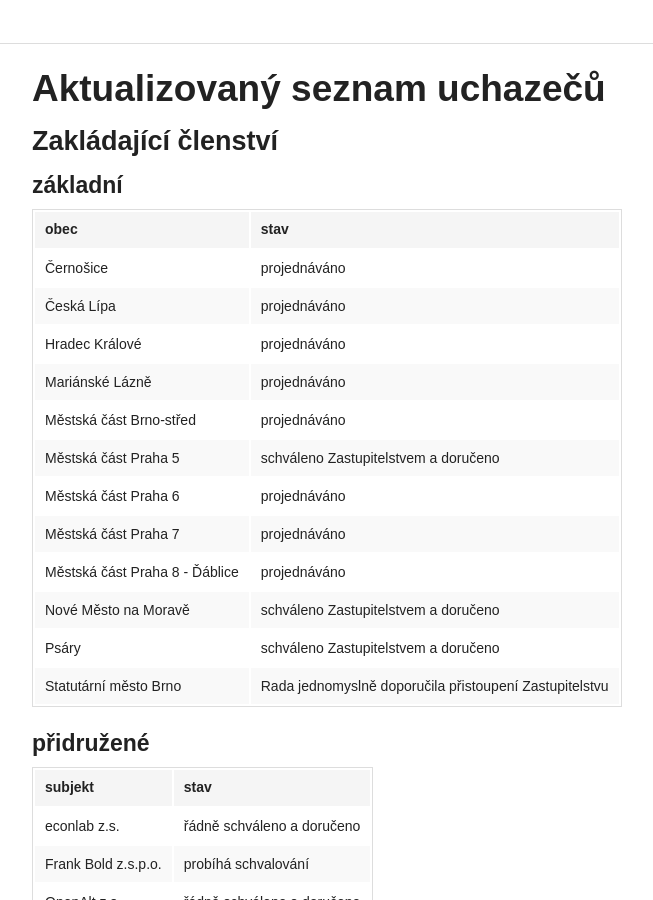
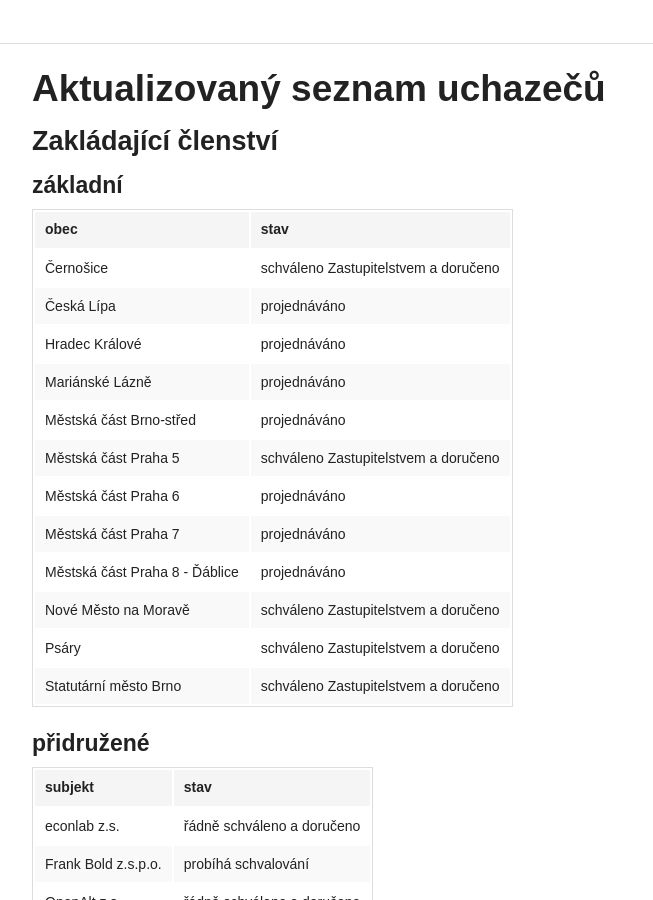
Before and after one commit to otevrenamesta/otevrenamesta.github.io, a Jekyll site: the page built from pages/clenstvi.md, in a window 1280 px wide and 900 px high, scrolled down 729 px. Shown: the whole window, without its empty margins (353-1006 px from the left). Built offline with Jekyll 4.4.1, drawn with Linux system fonts in a browser that asks for light colours; nearby versions of some CDN libraries; library files that are not in the unit come from our copies.

Commit message:
Update clenstvi.md

```diff
--- a/pages/clenstvi.md
+++ b/pages/clenstvi.md
@@ -37,7 +37,7 @@ Pokud máte **zájem stát se řádným členem**, je třeba učinit následují
 
 obec | stav
 --- | ---
-Černošice | projednáváno
+Černošice | schváleno Zastupitelstvem a doručeno
 Česká Lípa | projednáváno
 Hradec Králové | projednáváno
 Mariánské Lázně | projednáváno
@@ -48,7 +48,7 @@ Městská část Praha 7 | projednáváno
 Městská část Praha 8 - Ďáblice | projednáváno
 Nové Město na Moravě | schváleno Zastupitelstvem a doručeno
 Psáry | schváleno Zastupitelstvem a doručeno
-Statutární město Brno | Rada jednomyslně doporučila přistoupení Zastupitelstvu
+Statutární město Brno | schváleno Zastupitelstvem a doručeno
 
 #### přidružené
 
```
